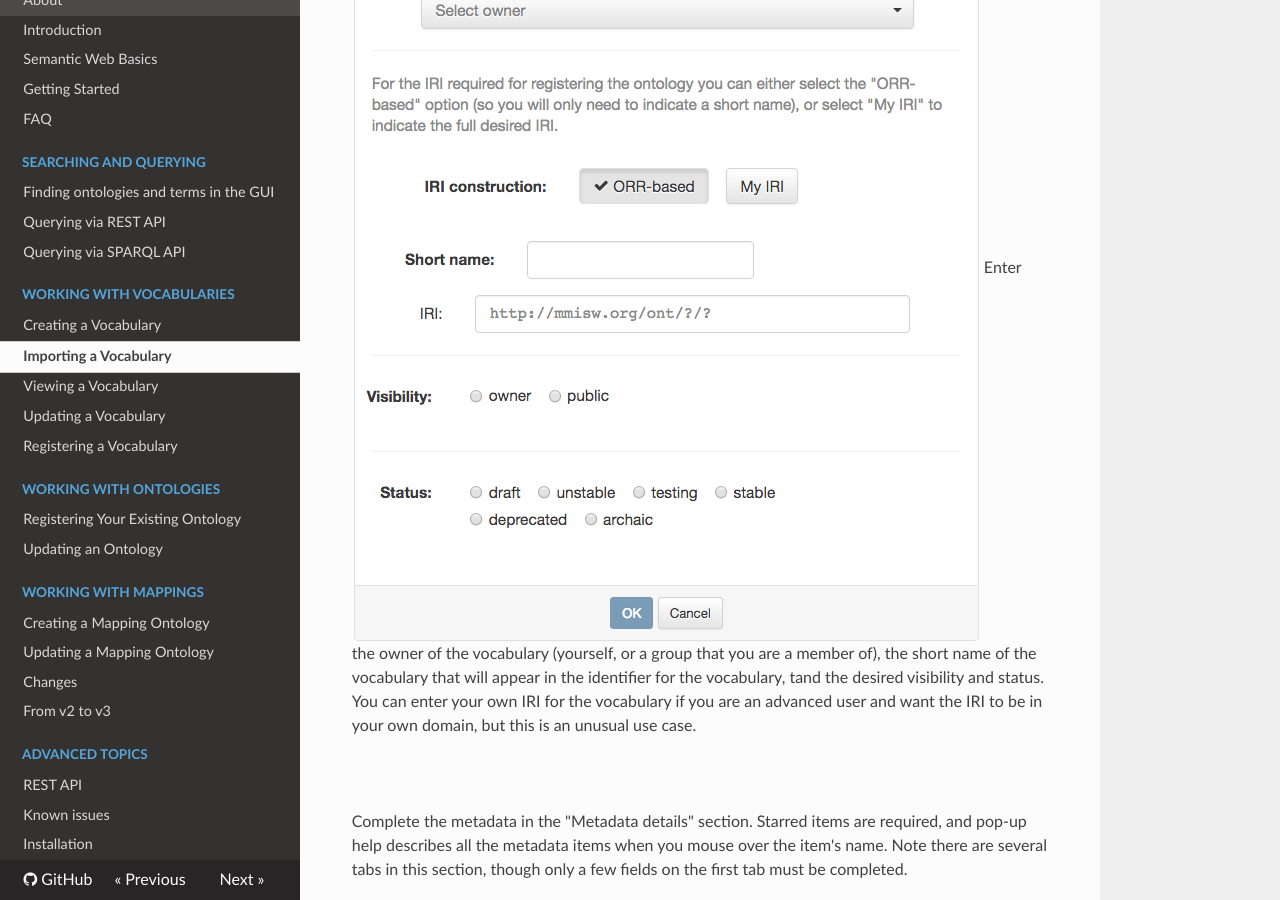
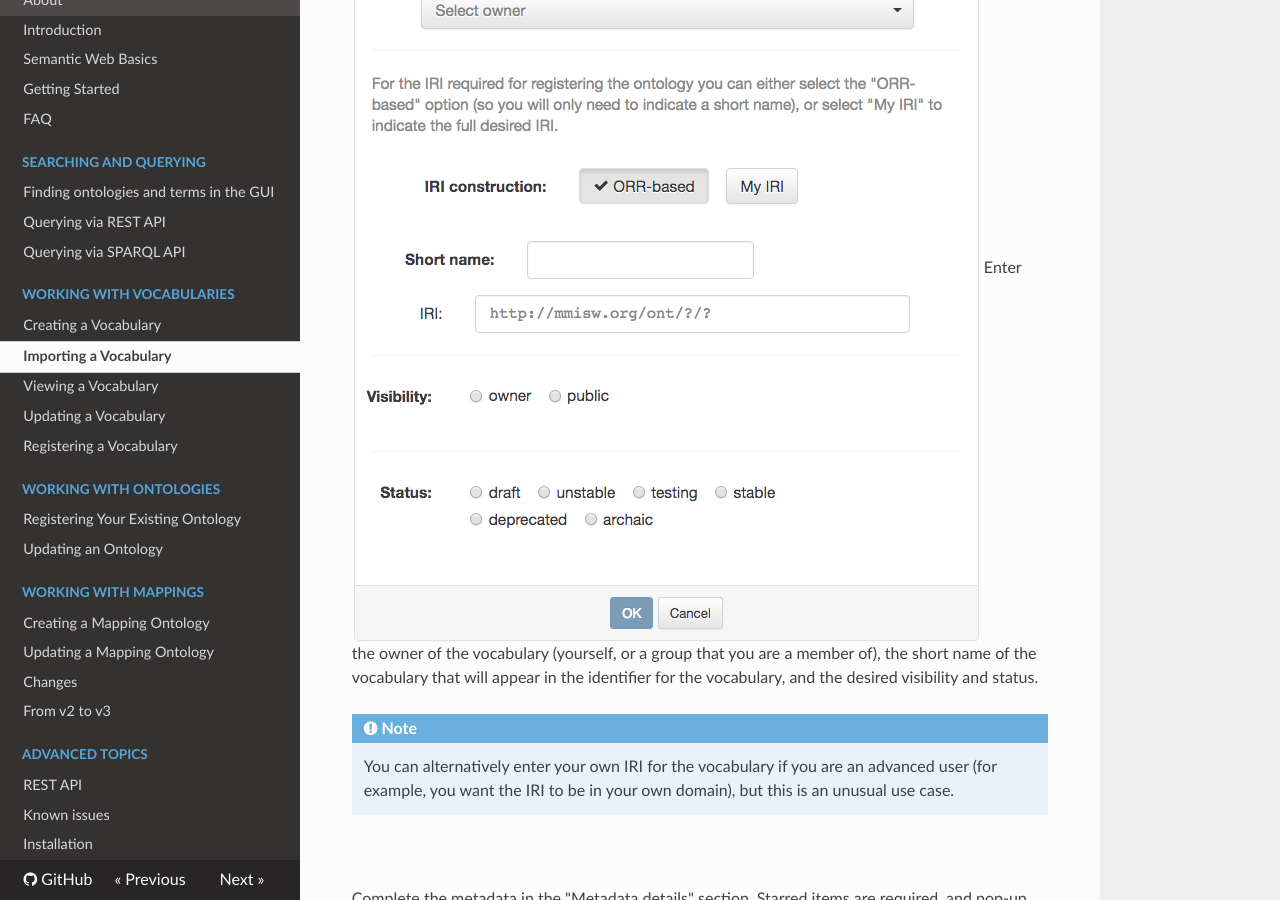
Before and after one commit to mmisw/mmiorr-docs, an MkDocs documentation site: the page built from docs/vocab/import.md, in a window 1280 px wide and 900 px high, scrolled down 472 px. Built offline with MkDocs 1.6.1, drawn with Linux system fonts in a browser that asks for light colours; nearby versions of some CDN libraries; old or Windows-style settings are respelled for this version of MkDocs.

Commit message:
fix typo and an edit in vocab/import page

```diff
--- a/docs/vocab/import.md
+++ b/docs/vocab/import.md
@@ -13,9 +13,11 @@ Once signed in, click the "Create Vocabulary" button in the main ORR page.
 <img class="smallfloatright" alt="Vocabulary import owner IRI" src="../../img/owner-iri-vis-status-dialog.png">
 Enter the owner of the vocabulary (yourself, or a group that you are a member of),
 the short name of the vocabulary that will appear in the identifier for the vocabulary,
-tand the desired visibility and status.
-You can enter your own IRI for the vocabulary if you are an advanced user and want the IRI to be in your own domain,
-but this is an unusual use case.
+and the desired visibility and status.
+
+!!! note
+    You can alternatively enter your own IRI for the vocabulary if you are an advanced user
+    (for example, you want the IRI to be in your own domain), but this is an unusual use case.
 <p class="clearfix">&nbsp;</p>
 
 Complete the metadata in the "Metadata details" section.
```
